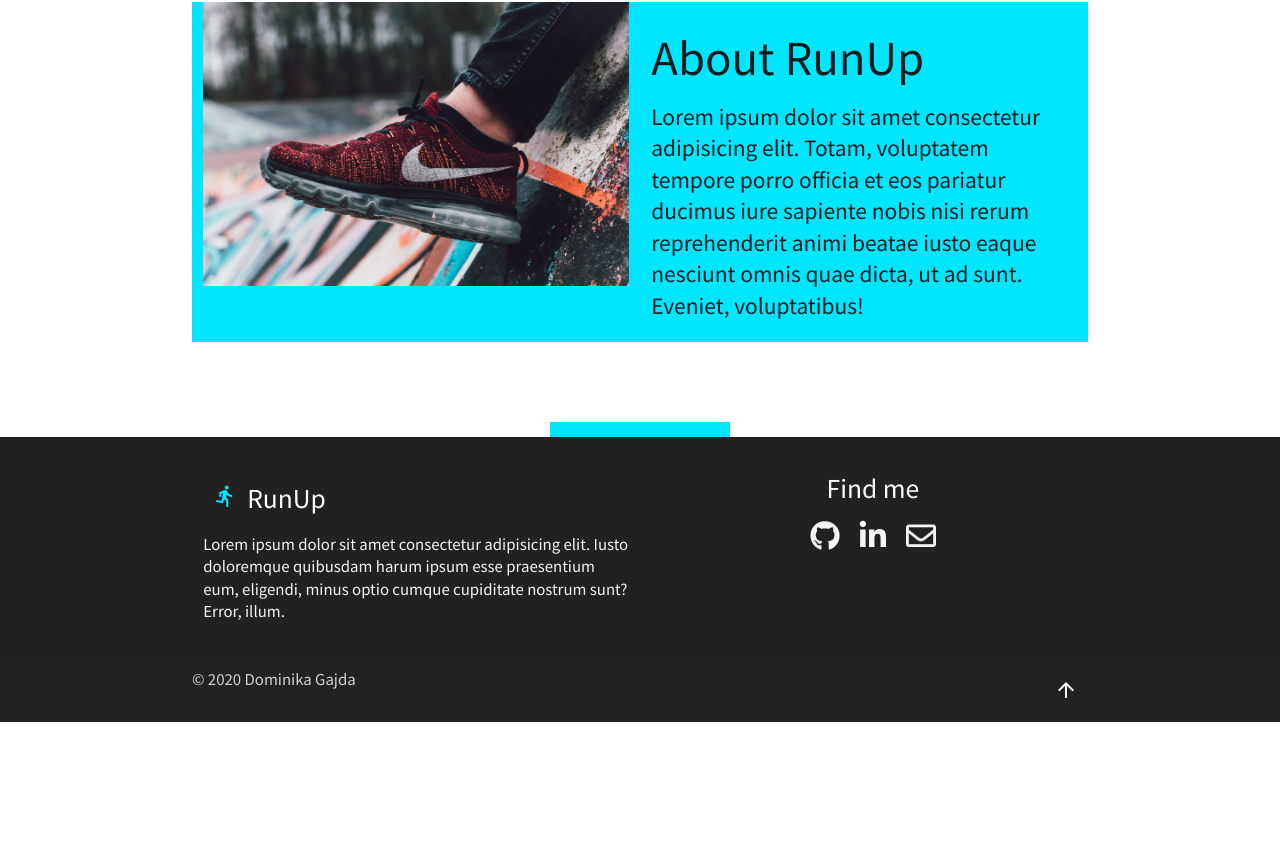
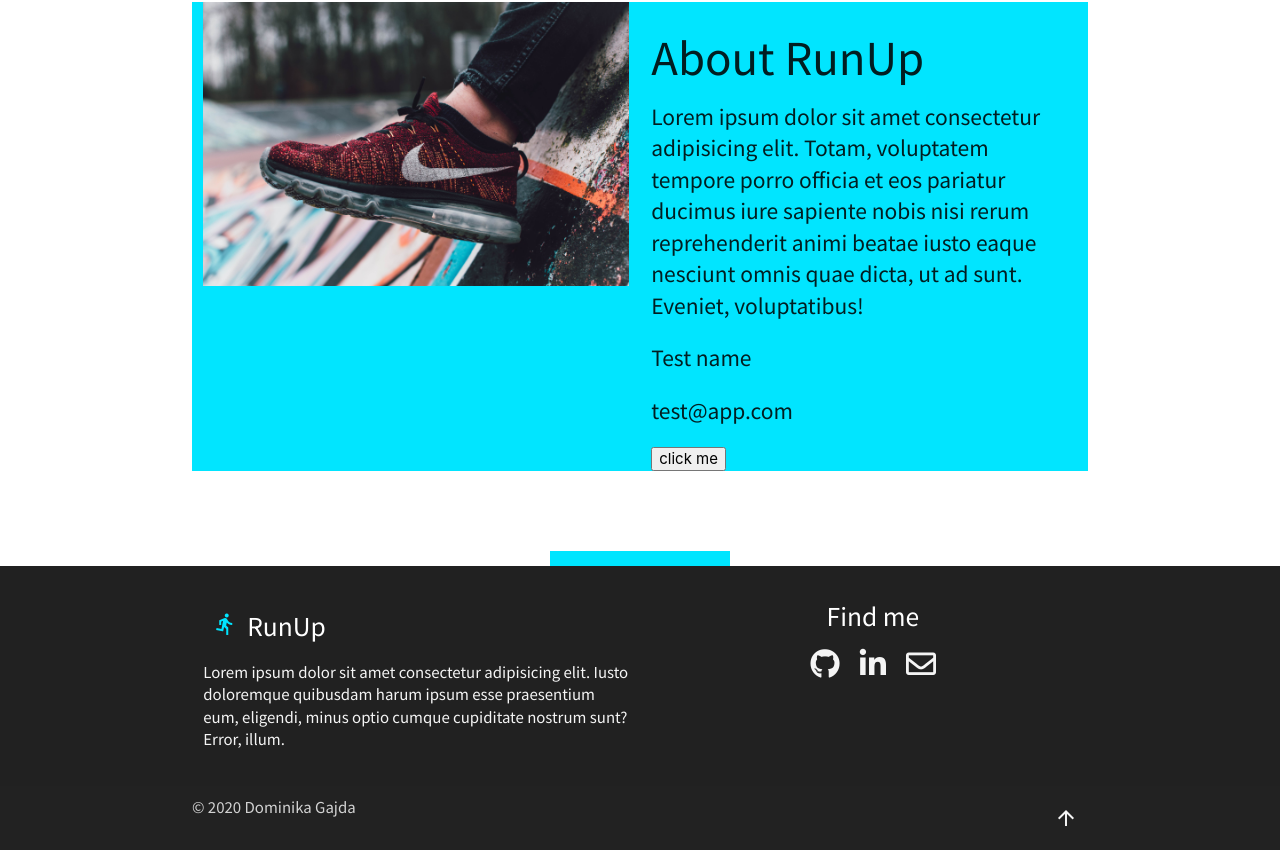
Before and after one commit to dominiika/runningapp-react, a React (Create React App) app: page / in a window 1280 px wide. Shown: the part 1780-2630 px from the top of the page. Before the commit the page ends 2502 px from the top, so only its background shows below. Built offline with nearby package versions, Linux system fonts and the light colour scheme.

Commit message:
Add global state with test data

```diff
--- /dev/null
+++ b/src/Store.js
@@ -0,0 +1,18 @@
+import React, { useState } from 'react';
+
+const initialState = {
+  name: 'Test name',
+  email: 'test@app.com',
+};
+
+export const Context = React.createContext();
+
+const Store = ({ children }) => {
+  const [state, setState] = useState(initialState);
+
+  return (
+    <Context.Provider value={[state, setState]}>{children}</Context.Provider>
+  );
+};
+
+export default Store;
--- a/src/components/About.js
+++ b/src/components/About.js
@@ -1,12 +1,24 @@
-import React, { useEffect } from 'react';
+import React, { useEffect, useContext } from 'react';
 import shoes from '../assets/shoes.jpg';
 import Aos from 'aos';
 import 'aos/dist/aos.css';
+import { Context } from '../Store';
 
-function About(props) {
+function About() {
+  const [globalState, setGlobalState] = useContext(Context);
+
   useEffect(() => {
     Aos.init({ duration: 3000 });
   }, []);
+
+  const handleClick = () => {
+    let dict = {
+      name: 'name2',
+      email: globalState.email,
+    };
+    setGlobalState(dict);
+  };
+
   return (
     <section id="about" className="section-about scrollspy">
       <div className="container">
@@ -22,6 +34,9 @@ function About(props) {
               sapiente nobis nisi rerum reprehenderit animi beatae iusto eaque
               nesciunt omnis quae dicta, ut ad sunt. Eveniet, voluptatibus!
             </p>
+            <p>{globalState.name}</p>
+            <p>{globalState.email}</p>
+            <button onClick={handleClick}>click me</button>
           </div>
         </div>
       </div>
--- a/src/components/App.js
+++ b/src/components/App.js
@@ -6,27 +6,20 @@ import { Route, Switch } from 'react-router-dom';
 import HomePage from './HomePage';
 import Navbar from './Navbar';
 import Footer from './Footer';
-import Test from './Test';
 import TrainingsList from './TrainingsList';
 import TrainingDetail from './TrainingDetail';
+import Store from '../Store';
 
 function App(props) {
   return (
-    <React.Fragment>
+    <Store>
       <Navbar cookies={props.cookies} />
       <Switch>
         <Route
           exact
           path="/"
-          render={() => (
-            <HomePage
-              cookies={props.cookies}
-              {...props}
-              things={props.things}
-            />
-          )}
+          render={() => <HomePage cookies={props.cookies} />}
         />
-        <Route path="/test" render={() => <Test />} />
         <Route
           exact
           path="/trainings"
@@ -41,7 +34,7 @@ function App(props) {
         />
       </Switch>
       <Footer />
-    </React.Fragment>
+    </Store>
   );
 }
 
--- a/src/components/HomePage.js
+++ b/src/components/HomePage.js
@@ -17,7 +17,7 @@ class HomePage extends Component {
         <Gallery />
         <Divider />
         <Stats />
-        <About {...this.props} />
+        <About />
 
         <Divider />
       </main>
--- a/src/components/Test.js
+++ /dev/null
@@ -1,5 +0,0 @@
-import React from 'react';
-
-export default function Test() {
-  return <div>Test</div>;
-}
```
